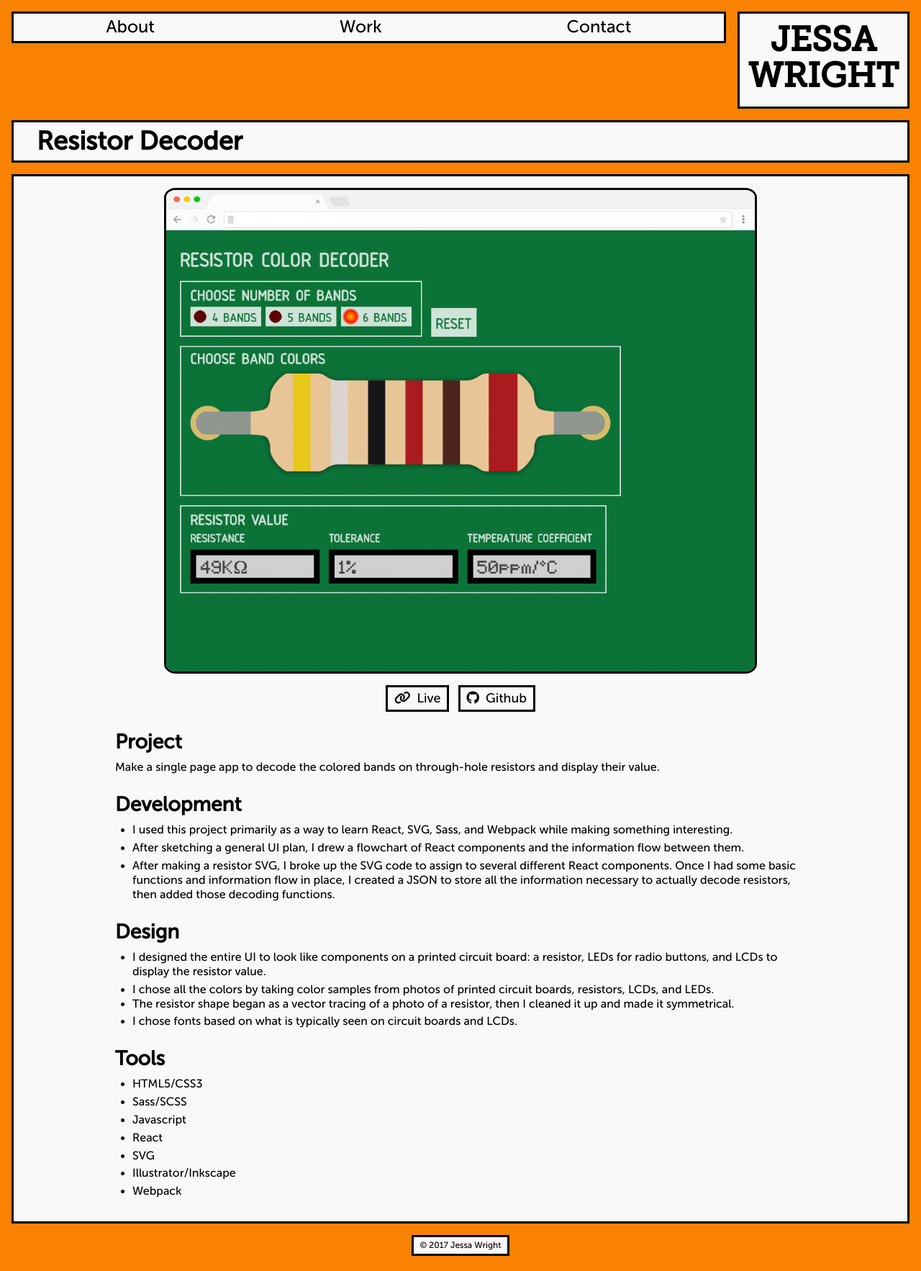
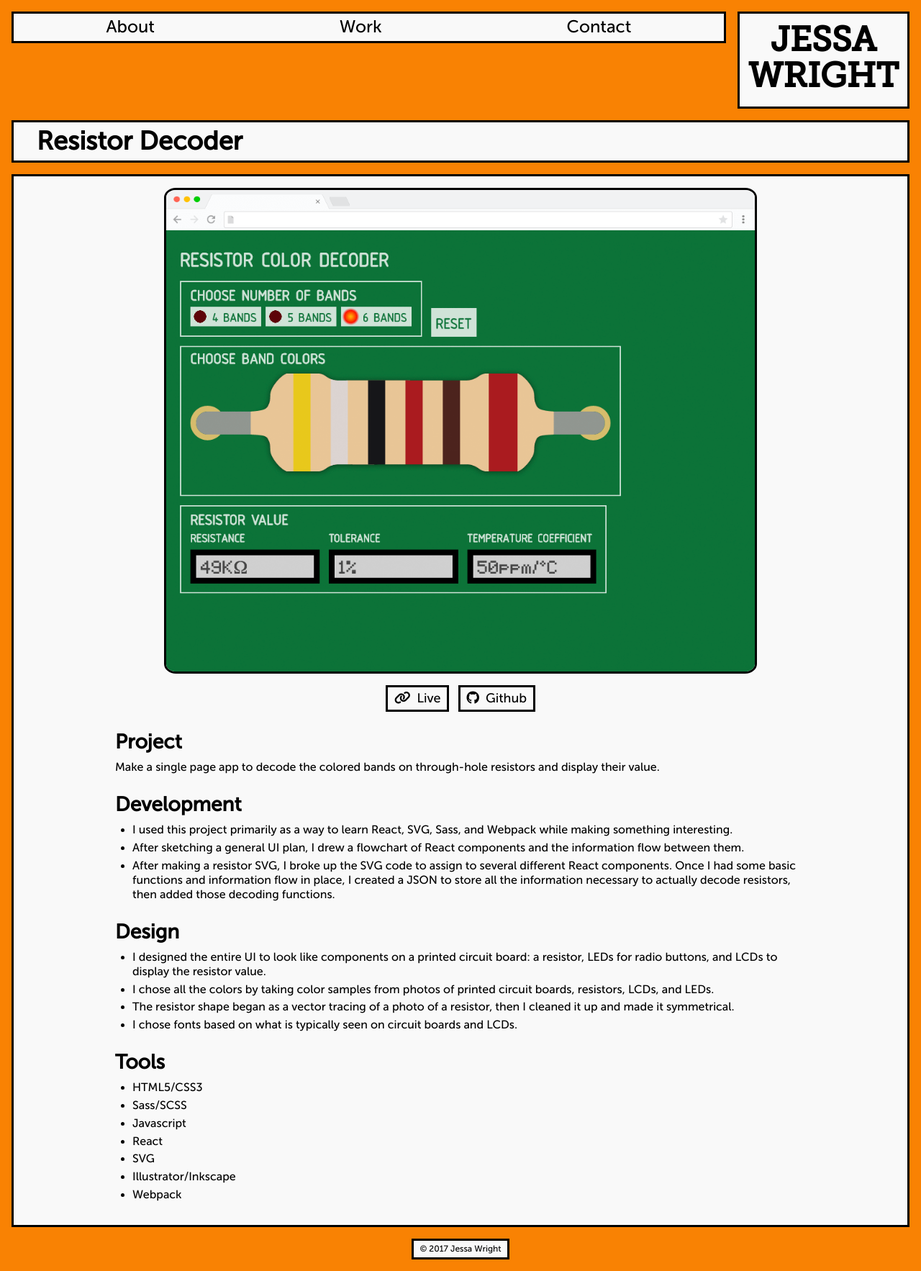
Before and after one commit to jessawright/web-portfolio-2, a Jekyll site: the page built from _work/resistor-decoder.html, in a window 1280 px wide. Shown: the whole page at 72% size. Built offline with Jekyll 4.4.1, drawn with Linux system fonts in a browser that asks for light colours; nearby versions of some CDN libraries.

Commit message:
fix typos

```diff
--- a/_includes/header.html
+++ b/_includes/header.html
@@ -1,7 +1,7 @@
 <header class="header">
 	<nav>
 		<div class="site-title-container">
-			<h1 class="site-title"><a href="{{ site.url }}">JESSA<br />WRIGHT</a></h1>
+			<h1 class="site-title"><a href="{{site.url}}{{site.baseurl}}">JESSA<br />WRIGHT</a></h1>
 		</div>
 		<ul class="nav__list">
 			<li class="nav__item"><a href="{{site.baseurl}}/about">About</a></li>
--- a/_pages/01_about.html
+++ b/_pages/01_about.html
@@ -9,7 +9,7 @@
 
 <section class="page__section--text page__section">
   <p class="page__paragraph">After an education in studio art and a career in law libraries, I'm making a switch!</p>
-  <p class="page__paragraph">I'm bringing my visual design skill, my organization experience, and my natural logical thinking style to web development. Because of my background, I let the content drive my design, researching design elements tto support the content. Having worked with library catalogs, I keep the user in mind, aiming to make website content easy to understand for my intended audience.<p>
+  <p class="page__paragraph">I'm bringing my visual design skill, my organization experience, and my natural logical thinking style to web development. Because of my background, I let the content drive my design, researching design elements to support the content. Having worked with library catalogs, I keep the user in mind, aiming to make website content easy to understand for my intended audience.<p>
   <p class="page__paragraph">I'm new and I have a lot to learn, but I've learned a lot already and I'm eager to learn more.</p>
   <p class="page__paragraph--link"><a href="{{site.baseurl}}/static_files/docs/jwright-resume.pdf"><i class="fa fa-file-pdf-o" aria-hidden="true"></i>Resume</a></p>
 
--- a/_sass/_work.scss
+++ b/_sass/_work.scss
@@ -17,6 +17,7 @@
   max-width: 40%;
   display: block;
   float: right;
+  padding: .75rem;
 }
 
 .work__heading {
--- a/_work/resistor-decoder.html
+++ b/_work/resistor-decoder.html
@@ -21,7 +21,7 @@
   <h3 class="work__heading">Design</h3>
     <ul class="work__list">
       <li class="work__list-item">I designed the entire UI to look like components on a printed circuit board: a resistor, LEDs for radio buttons, and LCDs to display the resistor value.</li>
-      <li cclass="work__list-item">I chose all the colors by taking color samples from photos of printed circuit boards, resistors, LCDs, and LEDs.</li>
+      <li class="work__list-item">I chose all the colors by taking color samples from photos of printed circuit boards, resistors, LCDs, and LEDs.</li>
       <li class="work__list-item">The resistor shape began as a vector tracing of a photo of a resistor, then I cleaned it up and made it symmetrical.</li>
       <li class="work__list-item">I chose fonts based on what is typically seen on circuit boards and LCDs.</li>
     </ul>
```
Also changed, not shown: 1 other file.
